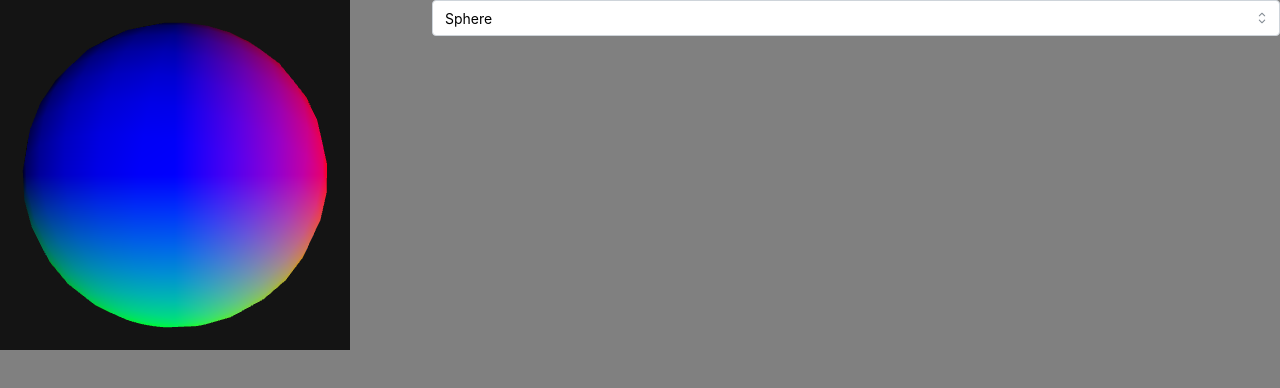
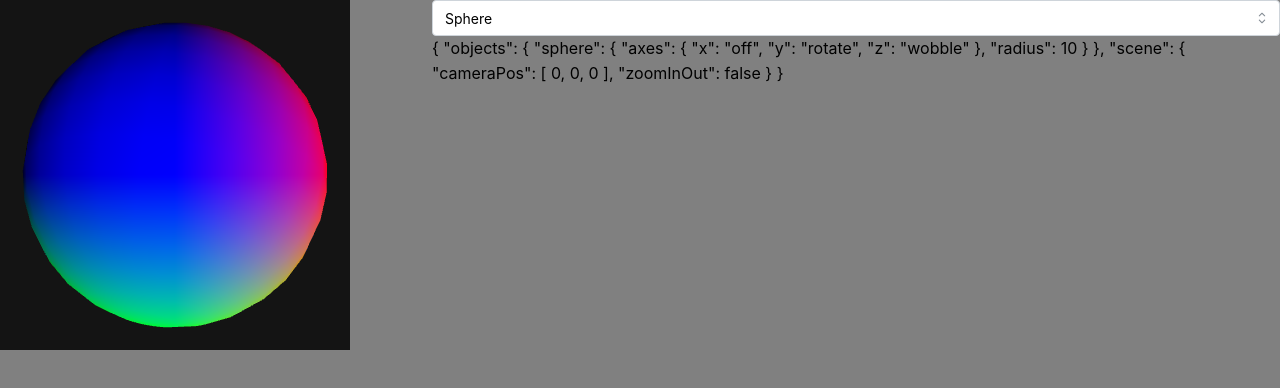
Before and after one commit to WireBuyer/3dgifs, a React (Vite) app: page / in a window 1280 px wide. Shown: the top 388 px of the page. Built offline with nearby package versions, Linux system fonts and the light colour scheme.

Commit message:
used usestate instead of ref for the current scene

```diff
--- a/src/App.tsx
+++ b/src/App.tsx
@@ -13,8 +13,9 @@ import { SceneSettings } from "./sceneCreator/core/types";
 function App() {
   const scenes = Object.keys(sceneList);
   const [sceneSelection, setSceneSelection] = useState(scenes[0]);
+
   // consider making a type for this
-  const sceneRef = useRef<Scene<unknown> | null>(null);
+  const [currentScene, setCurrentScene] = useState<Scene<unknown> | null>(null);
   const previewRef = useRef<HTMLDivElement>(null);
 
   // temp function, move to another file and use registry
@@ -29,7 +30,8 @@ function App() {
   };
 
   useEffect(() => {
-    sceneRef.current = getScene(sceneSelection);
+    const scene = getScene(sceneSelection);
+    setCurrentScene(scene);
 
     // move these to the scenes
     let texture: p5.Image;
@@ -54,7 +56,7 @@ function App() {
 
         const progress = ((p.frameCount - 1) % totalFrames) / totalFrames;
         // p.texture(texture);
-        sceneRef.current!.draw(p, progress);
+        scene.draw(p, progress);
       };
     };
 
@@ -81,11 +83,9 @@ function App() {
           value={sceneSelection}
           onChange={handleSceneChange}
         />
-
-        {/* {JSON.stringify(sceneRef.current?.getDefaultSettings(), null, 2)} */}
-        {sceneRef.current && (
+        {currentScene && (
           <SettingsDisplay
-            sceneSettings={sceneRef.current.settings as SceneSettings}
+            sceneSettings={currentScene.settings as SceneSettings}
           />
         )}
       </Grid.Col>
```
